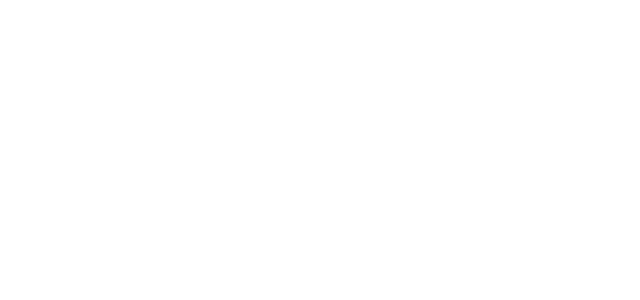
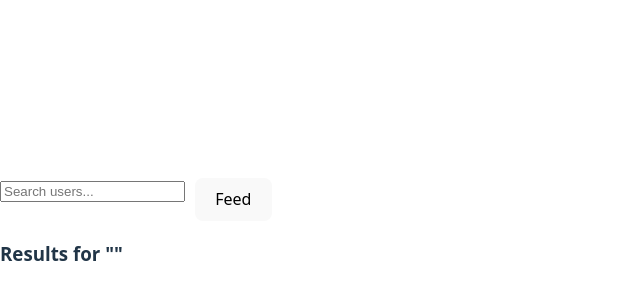
Before and after one commit to shriganeshchoudhari/social-media-clone, a React (Vite) app in the folder social-ui/: page /search in a window 1280 px wide. Before the commit this address had no page. Shown: the part 168-468 px from the top of the page, without its empty margins (0-640 px from the left). Built offline with nearby package versions, Linux system fonts and the light colour scheme; sample sign-in values are in the browser's storage.

Commit message:
feat: introduce user search capability with a search bar, results page, and API integration.

```diff
--- a/social-ui/src/App.jsx
+++ b/social-ui/src/App.jsx
@@ -3,22 +3,47 @@
 import Feed from "./pages/Feed";
 import ProtectedRoute from "./components/ProtectedRoute";
 import Profile from "./pages/Profile";
+import Navbar from "./components/Navbar";
+import Search from "./pages/Search";
 
 export default function App() {
   return (
     <BrowserRouter>
       <Routes>
+        <Route
+          path="/feed"
+          element={
+            <ProtectedRoute>
+              <>
+                <Navbar />
+                <Feed />
+              </>
+            </ProtectedRoute>
+          }
+        />
+
+        <Route
+          path="/search"
+          element={
+            <ProtectedRoute>
+              <>
+                <Navbar />
+                <Search />
+              </>
+            </ProtectedRoute>
+          }
+        />
+
         <Route path="/login" element={<Login />} />
-        <Route path="/feed" element={
-          <ProtectedRoute>
-            <Feed />
-          </ProtectedRoute>
-        } />
+
         <Route
           path="/profile/:username"
           element={
             <ProtectedRoute>
-              <Profile />
+              <>
+                <Navbar />
+                <Profile />
+              </>
             </ProtectedRoute>
           }
         />
--- /dev/null
+++ b/social-ui/src/api/searchService.js
@@ -0,0 +1,4 @@
+import api from "./axios";
+
+export const searchUsers = (q) =>
+    api.get(`/users/search?q=${q}&page=0&size=10`);
--- /dev/null
+++ b/social-ui/src/components/Navbar.jsx
@@ -0,0 +1,28 @@
+import { useState } from "react";
+import { useNavigate } from "react-router-dom";
+
+export default function Navbar() {
+
+    const [q, setQ] = useState("");
+    const navigate = useNavigate();
+
+    const submit = (e) => {
+        e.preventDefault();
+        if (!q.trim()) return;
+        navigate(`/search?q=${q}`);
+    };
+
+    return (
+        <nav style={{ display: "flex", gap: "10px" }}>
+            <form onSubmit={submit}>
+                <input
+                    placeholder="Search users..."
+                    value={q}
+                    onChange={e => setQ(e.target.value)}
+                />
+            </form>
+
+            <button onClick={() => navigate("/feed")}>Feed</button>
+        </nav>
+    );
+}
--- /dev/null
+++ b/social-ui/src/pages/Search.jsx
@@ -0,0 +1,32 @@
+import { useEffect, useState } from "react";
+import { useSearchParams, Link } from "react-router-dom";
+import { searchUsers } from "../api/searchService";
+
+export default function Search() {
+
+    const [params] = useSearchParams();
+    const query = params.get("q");
+
+    const [results, setResults] = useState([]);
+
+    useEffect(() => {
+        if (query) {
+            searchUsers(query).then(res => setResults(res.data.content));
+        }
+    }, [query]);
+
+    return (
+        <div>
+            <h3>Results for "{query}"</h3>
+
+            {results.map(u => (
+                <div key={u.username}>
+                    <Link to={`/profile/${u.username}`}>
+                        <b>{u.username}</b>
+                    </Link>
+                    <p>{u.bio}</p>
+                </div>
+            ))}
+        </div>
+    );
+}
```
